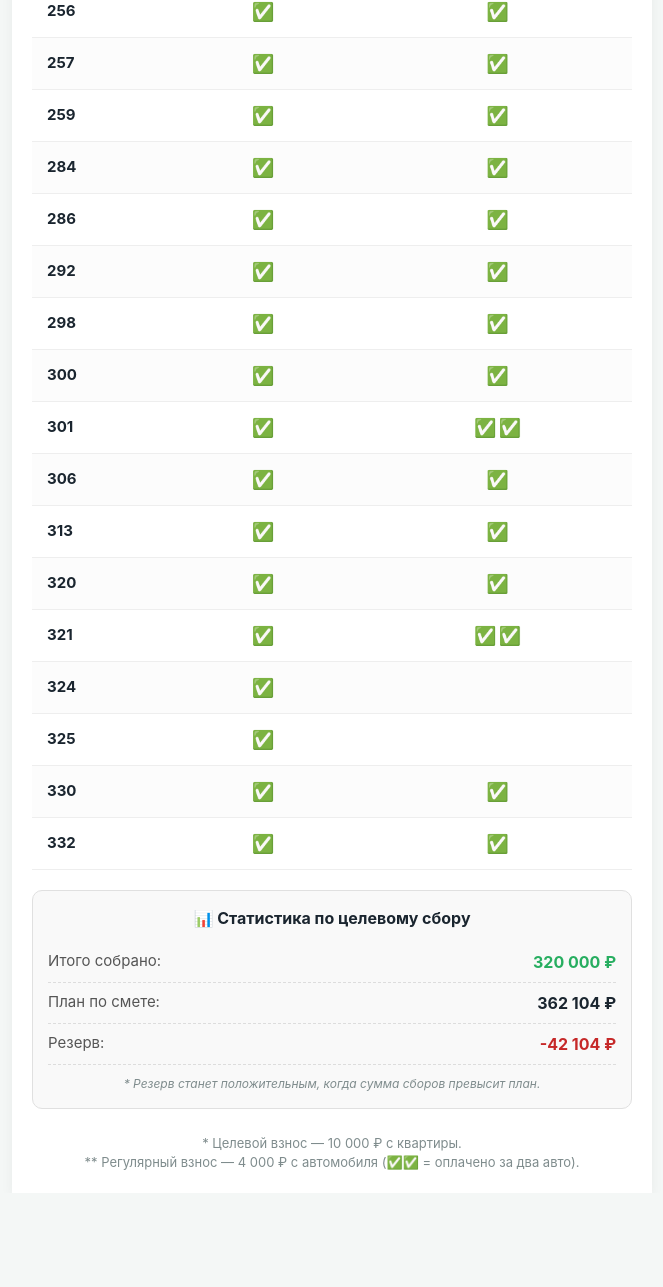
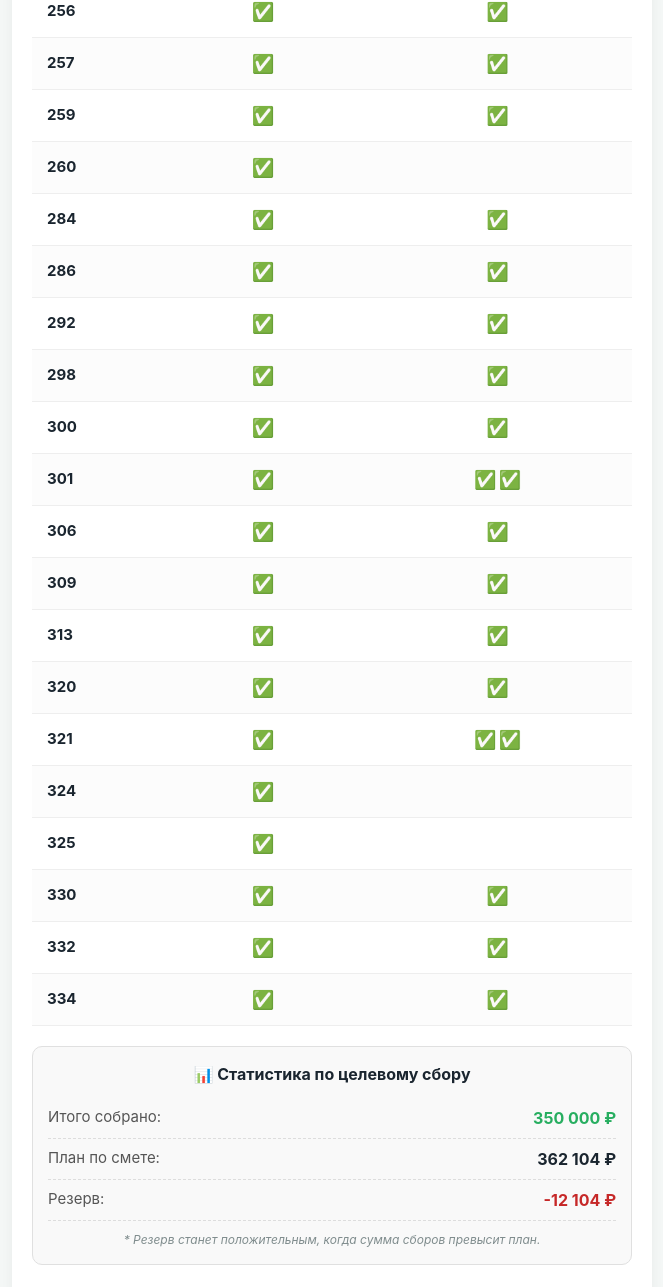
Before and after one commit to dwy5r5hf9t-design/len77-site, a plain HTML site: page status.html in a window 1280 px wide. Shown: the part 1054-2341 px from the top of the page, without its empty margins (308-971 px from the left). Before the commit the page ends 2247 px from the top, so only its background shows below. Drawn offline with Linux system fonts and the light colour scheme.

Commit message:
Update status.html

```diff
--- a/status.html
+++ b/status.html
@@ -77,7 +77,7 @@
     <a href="index.html" class="back-link">← На главную</a>
 
     <h1>Статус платежей по шлагбауму</h1>
-    <div class="subtitle">по состоянию на 23.11.2026, 19:00 МСК</div>
+    <div class="subtitle">по состоянию на 24.11.2026, 14:00 МСК</div>
 
     <table>
         <thead>
@@ -184,6 +184,11 @@
                 <td class="mark">✅</td>
             </tr>
             <tr>
+                <td>260</td>
+                <td class="mark">✅</td>
+                <td class="mark"></td>
+            </tr>
+            <tr>
                 <td>284</td>
                 <td class="mark">✅</td>
                 <td class="mark">✅</td>
@@ -215,6 +220,11 @@
             </tr>
             <tr>
                 <td>306</td>
+                <td class="mark">✅</td>
+                <td class="mark">✅</td>
+            </tr>
+            <tr>
+                <td>309</td>
                 <td class="mark">✅</td>
                 <td class="mark">✅</td>
             </tr>
@@ -253,6 +263,11 @@
                 <td class="mark">✅</td>
                 <td class="mark">✅</td>
             </tr>
+            <tr>
+                <td>334</td>
+                <td class="mark">✅</td>
+                <td class="mark">✅</td>
+            </tr>
         </tbody>
     </table>
 
@@ -261,7 +276,7 @@
         <div class="summary-title">📊 Статистика по целевому сбору</div>
         <div class="summary-row">
             <span>Итого собрано:</span>
-            <b class="collected">320 000 ₽</b>
+            <b class="collected">350 000 ₽</b>
         </div>
         <div class="summary-row">
             <span>План по смете:</span>
@@ -269,7 +284,7 @@
         </div>
         <div class="summary-row">
             <span>Резерв:</span>
-            <b class="reserve-neg">-42 104 ₽</b>
+            <b class="reserve-neg">-12 104 ₽</b>
         </div>
         <div class="reserve-note">* Резерв станет положительным, когда сумма сборов превысит план.</div>
     </div>
```
